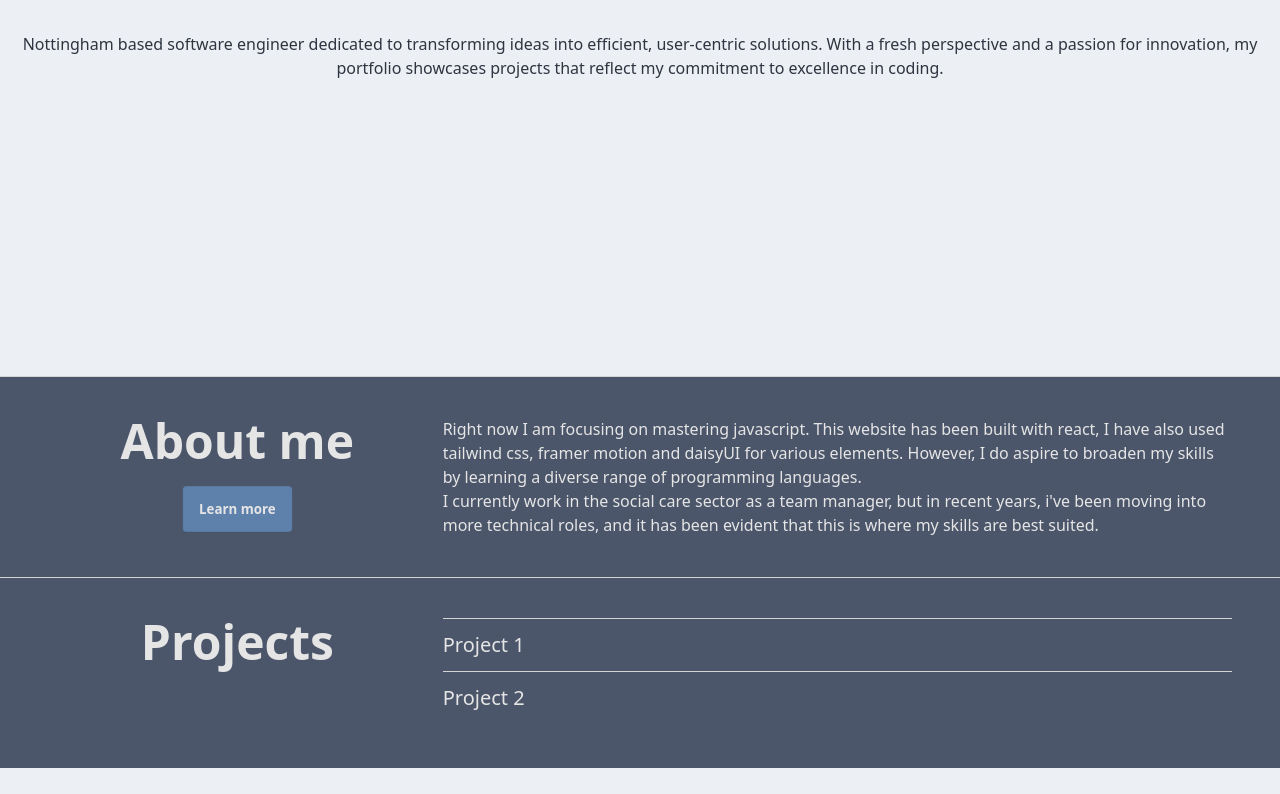
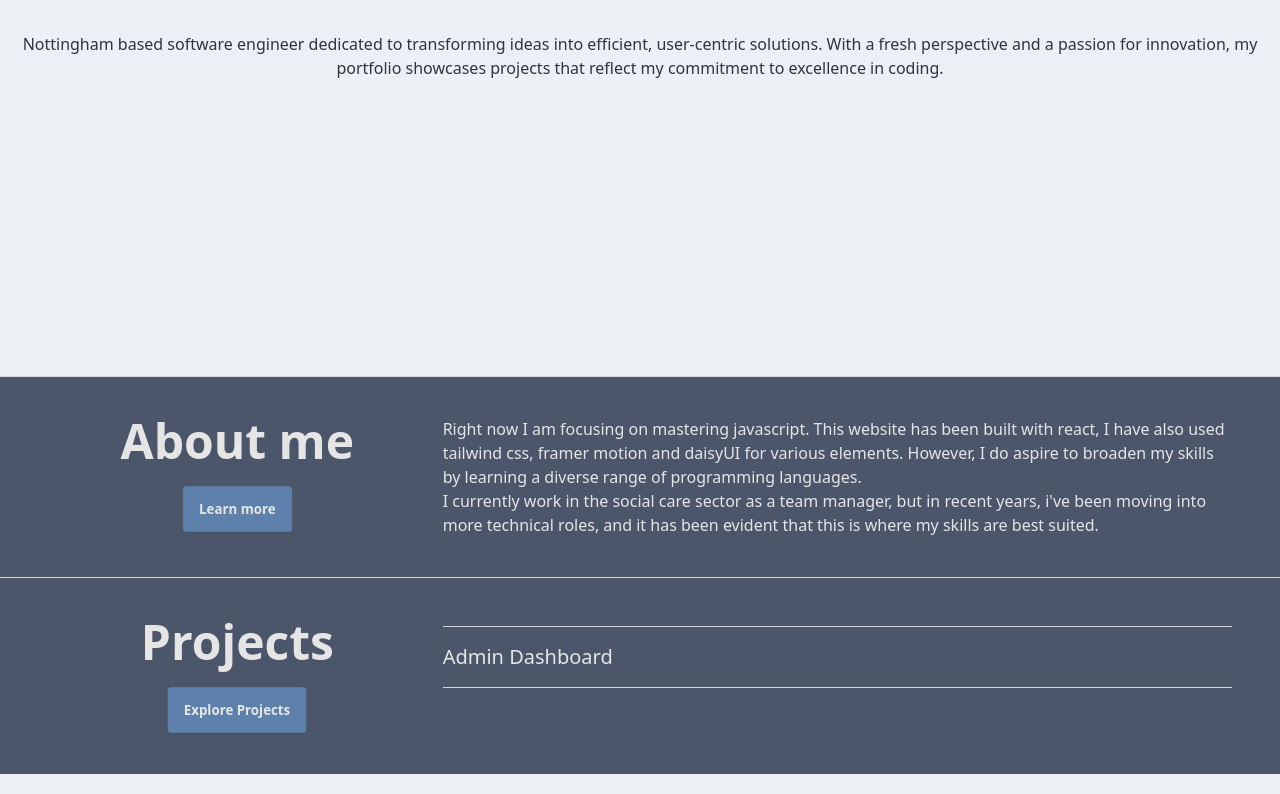
Before and after one commit to KaineBinch/KaineBinch.github.io, a React (Vite) app: page / in a window 1280 px wide. Shown: the part 360-1154 px from the top of the page. Built offline with nearby package versions, Linux system fonts and the light colour scheme.

Commit message:
feat: edited projects button and links

```diff
--- a/src/pages/homePage.jsx
+++ b/src/pages/homePage.jsx
@@ -96,22 +96,40 @@ const HomePage = () => {
         <div className="max-w-full flex flex-col bg-neutral md:flex-row flex-col mb-5 p-10">
           <div className="flex-1 text-neutral-200" data-aos="fade-right">
             <h1 className="text-5xl font-bold mb-5">Projects</h1>
+            <a
+              className="btn btn-primary text-neutral-200 hidden md:inline-flex"
+              href="/#/projects"
+            >
+              Explore Projects
+            </a>
           </div>
-          <div className="flex flex-col flex-[2] px-2 mb-1 text-start text-neutral-200">
+          <div className="flex flex-col flex-[2] p-2 mb-1 md:text-start text-neutral-200">
             <div data-aos="fade-left">
               <hr className="border-neutral-300" />
+              <div className="md:my-4 my-5">
+                <m.a
+                  whileHover={{
+                    originX: 0,
+                    scale: 1.1,
+                  }}
+                  whileTap={{ scale: 0.8 }}
+                  className="text-neutral-200 text-xl  md:inline-flex border-neutral-400"
+                  href="https://kainebinch.dev/adminDashboard"
+                  rel="noreferrer"
+                  target="_blank"
+                >
+                  Admin Dashboard
+                </m.a>
+              </div>
+              <hr className="border-neutral-300" />
+            </div>
+
+            <div data-aos="fade-left">
               <a
-                className="text-neutral-200 py-3 text-xl  md:inline-flex border-neutral-400"
-                href="/#/projects"
+                className="btn btn-primary md:hidden mt-5 self-center"
+                href="/#/about"
               >
-                Project 1
-              </a>
-              <hr className="border-neutral-300" />
-              <a
-                className=" text-neutral-200 py-3 text-xl md:inline-flex border-neutral-400"
-                href="/#/projects"
-              >
-                Project 2
+                Explore Projects
               </a>
             </div>
           </div>
```
